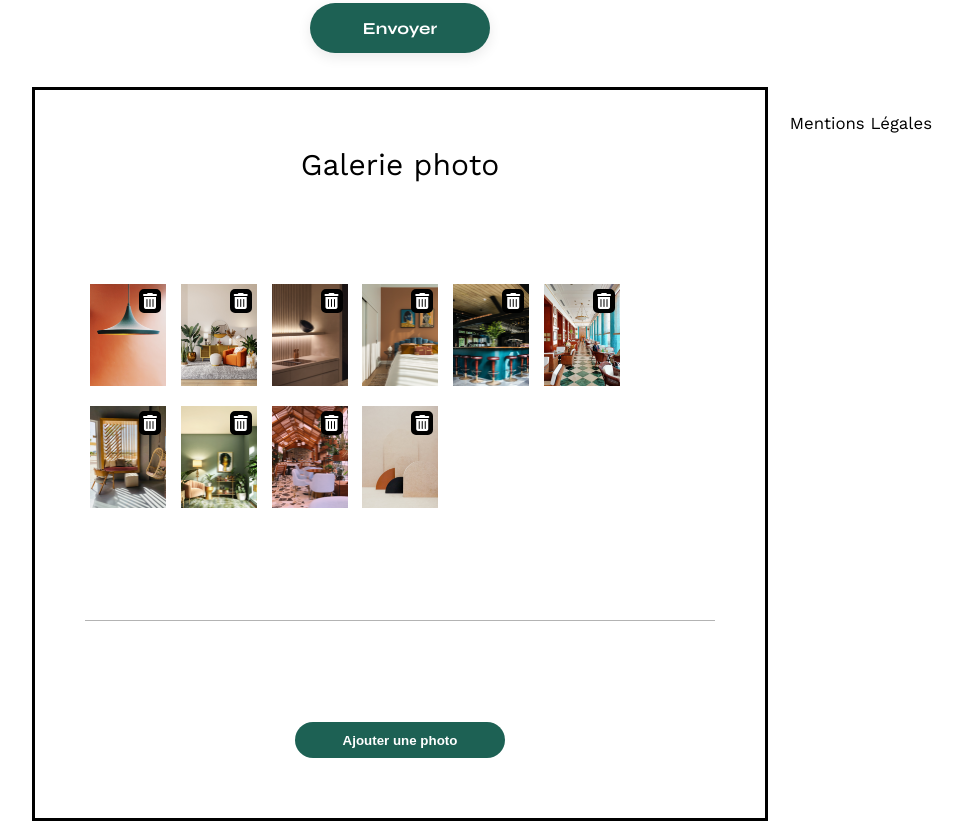
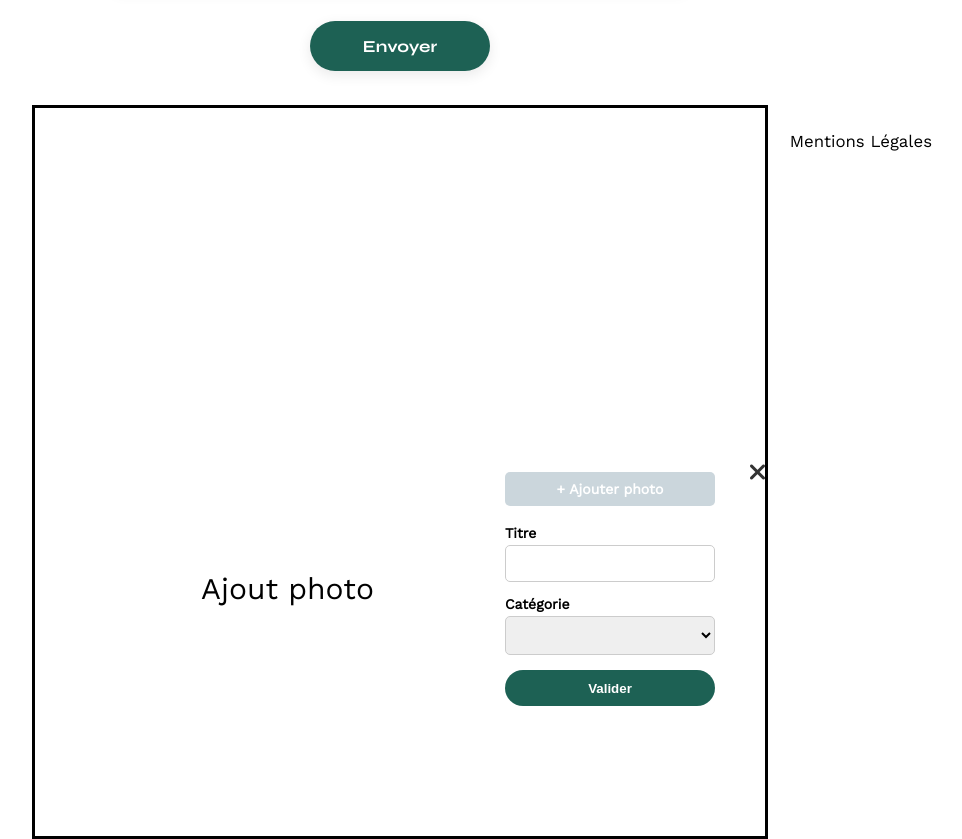
Before and after one commit to Sama-bnz/project_sophie_bluel, a plain HTML site: page index.html in a window 1280 px wide. Shown: the part 1268-2107 px from the top of the page, without its empty margins (240-1202 px from the left). Drawn offline with nearby package versions, Linux system fonts and the light colour scheme; no server answers.

Commit message:
trying to css modals

```diff
--- a/assets/style.css
+++ b/assets/style.css
@@ -216,6 +216,8 @@ footer nav ul {
 	justify-content: flex-end;
 	margin: 2em
 }
+
+/* FIRST MODAL CSS */
 :modal {
 	background-color: white;
 	border: none;
@@ -231,13 +233,25 @@ footer nav ul {
   	padding: 20px 50px;
 }
 .modal_title {
-    width: 100%;
+	flex-grow: 1;
     text-align: center;
     color: black;
     font-family: 'Work Sans';
     font-weight: 400;
 }
-
+.header_modal{
+	display: flex;
+	position: relative;
+    align-items: center; /* Aligne verticalement le titre et l'icône */
+	width: 100%;
+}
+.close-icon {
+	position: absolute;
+	right: 0;
+    font-size: 24px;
+    cursor: pointer;
+    color: #333;
+}
 .image-container {
 	position: relative;
 	display: inline-block;
@@ -278,4 +292,50 @@ footer nav ul {
     border-radius: 60px;
 	height: 36px;
 	border: none;
+	cursor: pointer;
 }
+
+/* SECOND MODAL CSS */
+
+.photo-form {
+    display: flex;
+    flex-direction: column;
+    gap: 15px;
+}
+.form-group {
+    display: flex;
+    flex-direction: column;
+}
+label {
+    font-weight: bold;
+    margin-bottom: 5px;
+}
+
+input[type="file"],
+input[type="text"],
+select {
+    padding: 10px;
+    border: 1px solid #ccc;
+    border-radius: 5px;
+}
+
+.photo-btn {
+    background-color: #CBD6DC;
+    color: white;
+    padding: 10px 20px;
+    border-radius: 5px;
+    cursor: pointer;
+    text-align: center;
+    display: inline-block;
+    font-weight: bold;
+}
+.photo-preview {
+    margin-top: 10px;
+    width: 200px;
+    height: 200px;
+    background-color: #f0f0f0;
+    display: none; /* Caché par défaut */
+    background-size: cover;
+    background-position: center;
+    border-radius: 10px;
+}
--- a/index.html
+++ b/index.html
@@ -65,7 +65,42 @@
 		</form>
 	</section>
 	<dialog id="favDialog">
-		<h2 class="modal_title">Galerie photo</h2>
+		<div class="header_modal"></div>
+			<h2 class="modal_title">Ajout photo</h2>
+			<i class="fa-solid fa-xmark close-icon"></i>
+		</div>
+		<form method="dialog" class="photo-form">
+			<div class="form-group">
+				<label for="photo" class="photo-btn" id="photoLabel">+ Ajouter photo </label>
+				<input type="file" id="photo" name="photo" accept="image/*" style="display: none;">
+				<div id="photoPreview" class="photo-preview"></div>
+			</div>
+
+			<div class="form-group">
+				<label for="title">Titre</label>
+				<input type="text" id="title" name="title" placeholder="" required>
+			</div>
+
+			<div class="form-group">
+				<label for="category">Catégorie</label>
+				<select id="category" name="category" required>
+					<option value=""></option>
+					<option value="Objets">Objets</option>
+					<option value="Appartements">Appartements</option>
+					<option value="Hotels & restaurants">Hotels & restaurants</option>
+				</select>
+			</div>
+
+			<div class="form-group">
+				<button type="submit" class="addPhoto">Valider</button>
+			</div>
+		</form>
+
+	<!-- <dialog id="favDialog">
+		<div class="header_modal">
+			<h2 class="modal_title">Galerie photo</h2>
+			<i class="fa-solid fa-xmark close-icon"></i>
+		</div>
 		<form method="dialog">
 		  <div class="image-container">
 			<img src="./assets/images/abajour-tahina.png"  alt="1">
@@ -110,7 +145,10 @@
 		</form>
 		<hr class="separator">
 		<button class="addPhoto">Ajouter une photo</button>
+	</dialog> -->
+
 	</dialog>
+
 </main>
 
 <footer>
--- a/js/app.js
+++ b/js/app.js
@@ -117,6 +117,29 @@ function showModale(){
     favDialog.showModal();
   });
 }
+
+document.getElementById('photo').addEventListener('change', function(event) {
+  // Récupère le fichier sélectionné
+  const file = event.target.files[0];
+  // Sélectionne l'élément d'aperçu
+  const preview = document.getElementById('photoPreview');
+  // Le bouton d'ajout de photo
+  const label = document.getElementById('photoLabel');
+
+  if (file) {
+      const reader = new FileReader();
+      reader.onload = function(e) {
+          // Change le style de fond du conteneur d'aperçu
+          preview.style.backgroundImage = `url(${e.target.result})`;
+          // Montre l'aperçu
+          preview.style.display = 'block';
+          // Cache le bouton d'ajout de photo
+          label.style.display = 'none';
+      }
+      // Lit l'image comme une URL data
+      reader.readAsDataURL(file);
+  }
+});
 showWorks();
 showCategories();
 initAuthZone();
```
